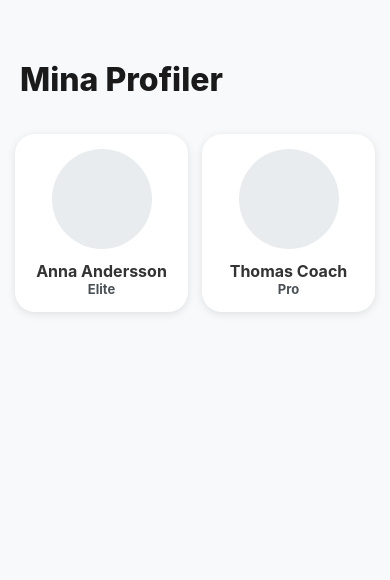
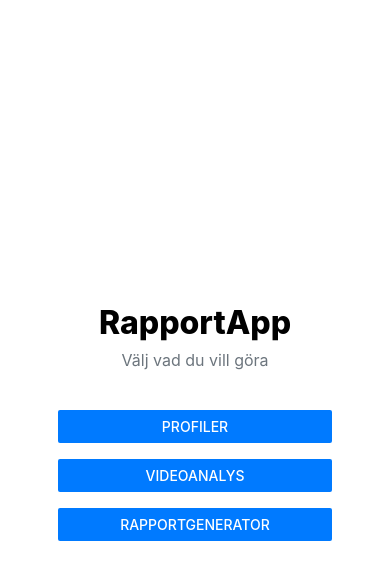
Before and after one commit to tdjohnson1987/coachapp, a React Native app: screen / in a window 390 px wide. Shown: the top 580 px of the page. Built offline with nearby package versions, Linux system fonts and the light colour scheme; some icons are missing.

Commit message:
home screen

```diff
--- a/App.jsx
+++ b/App.jsx
@@ -1,16 +1,22 @@
 import React, { useState, useEffect } from 'react';
 import { View, ActivityIndicator } from 'react-native';
 import AsyncStorage from '@react-native-async-storage/async-storage';
+
+import HomeView from './src/features/home/HomeView';
 import ProfileSelectionView from './src/features/userProfiles/View/ProfileSelectionView';
 import ProfileView from './src/features/userProfiles/View/ProfileView';
 
+// If you already have these, import them instead of the placeholders
+import VideoAnalyzerView from './src/features/analysis/View/VideoAnalyserView';
+import ReportGeneratorView from './src/features/analysis/View/ReportGeneratorView';
+
 export default function App() {
-  const [currentScreen, setCurrentScreen] = useState('Selection');
+  const [currentScreen, setCurrentScreen] = useState('Home'); // start on Home
   const [selectedProfile, setSelectedProfile] = useState(null);
   const [profiles, setProfiles] = useState([]);
   const [loading, setLoading] = useState(true);
 
-  // 1. Ladda profiler från minnet när appen startar
+  // 1. Load profiles from storage on app start
   useEffect(() => {
     const loadProfiles = async () => {
       try {
@@ -18,14 +24,14 @@ export default function App() {
         if (savedProfiles !== null) {
           setProfiles(JSON.parse(savedProfiles));
         } else {
-          // Standardprofiler om det är första gången appen öppnas
+          // Default profiles first time
           setProfiles([
             { id: 1, name: 'Anna Andersson', fitnessLevel: 'Elite', age: '28', image: null },
             { id: 2, name: 'Thomas Coach', fitnessLevel: 'Pro', age: '45', image: null },
           ]);
         }
       } catch (e) {
-        console.error("Kunde inte ladda profiler", e);
+        console.error('Kunde inte ladda profiler', e);
       } finally {
         setLoading(false);
       }
@@ -33,18 +39,19 @@ export default function App() {
     loadProfiles();
   }, []);
 
-  // 2. Spara profiler till minnet varje gång 'profiles' uppdateras
+  // 2. Save profiles to storage whenever they change
   useEffect(() => {
     const saveProfiles = async () => {
       try {
         await AsyncStorage.setItem('@coachapp_profiles', JSON.stringify(profiles));
       } catch (e) {
-        console.error("Kunde inte spara profiler", e);
+        console.error('Kunde inte spara profiler', e);
       }
     };
     if (!loading) saveProfiles();
-  }, [profiles]);
+  }, [profiles, loading]);
 
+  // Simple navigation helper
   const navigate = (screen, params) => {
     if (params?.profile) setSelectedProfile(params.profile);
     setCurrentScreen(screen);
@@ -60,17 +67,39 @@ export default function App() {
 
   return (
     <View style={{ flex: 1 }}>
-      {currentScreen === 'Selection' ? (
+      {currentScreen === 'Home' && (
+        <HomeView navigate={navigate} />
+      )}
+
+      {currentScreen === 'Selection' && (
         <ProfileSelectionView
           navigation={{ navigate }}
           profiles={profiles}
           setProfiles={setProfiles}
         />
-      ) : (
+      )}
+
+      {currentScreen === 'Profile' && (
         <ProfileView
-          route={{ params: { profile: selectedProfile, onUpdate: (updated) => setProfiles(prev => prev.map(p => p.id === updated.id ? updated : p)) } }}
+          route={{
+            params: {
+              profile: selectedProfile,
+              onUpdate: (updated) =>
+                setProfiles(prev =>
+                  prev.map(p => (p.id === updated.id ? updated : p)),
+                ),
+            },
+          }}
           navigation={{ goBack: () => setCurrentScreen('Selection') }}
         />
+      )}
+
+      {currentScreen === 'VideoAnalysis' && (
+        <VideoAnalyzerView />
+      )}
+
+      {currentScreen === 'ReportGenerator' && (
+        <ReportGeneratorView />
       )}
     </View>
   );
--- /dev/null
+++ b/src/features/home/HomeView.jsx
@@ -0,0 +1,56 @@
+// src/features/home/HomeView.jsx
+import React from 'react';
+import { View, Text, Button, StyleSheet } from 'react-native';
+
+const HomeView = ({ navigate }) => {
+  return (
+    <View style={styles.container}>
+      <View style={styles.headerBlock}>
+        <Text style={styles.title}>RapportApp</Text>
+        <Text style={styles.subtitle}>Välj vad du vill göra</Text>
+      </View>
+
+      <View style={styles.buttonBlock}>
+        <Button
+          title="Profiler"
+          onPress={() => navigate('Selection')}
+          color="#007AFF"
+        />
+        <View style={styles.spacer} />
+        <Button
+          title="Videoanalys"
+          onPress={() => navigate('VideoAnalysis')}
+          color="#007AFF"
+        />
+        <View style={styles.spacer} />
+        <Button
+          title="Rapportgenerator"
+          onPress={() => navigate('ReportGenerator')}
+          color="#007AFF"
+        />
+      </View>
+    </View>
+  );
+};
+
+const styles = StyleSheet.create({
+  container: {
+    flex: 1,
+    justifyContent: 'center',
+    alignItems: 'center',
+    padding: 24,
+    backgroundColor: '#FFF',
+  },
+  headerBlock: { marginBottom: 40 },
+  title: { fontSize: 32, fontWeight: '800', textAlign: 'center' },
+  subtitle: {
+    fontSize: 16,
+    color: '#6C757D',
+    textAlign: 'center',
+    marginTop: 8,
+  },
+  buttonBlock: { width: '80%' },
+  spacer: { height: 16 },
+});
+
+export default HomeView;
```
